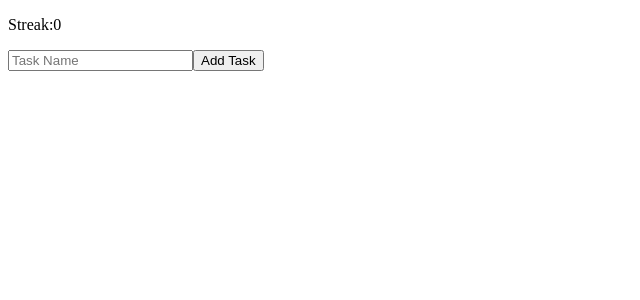
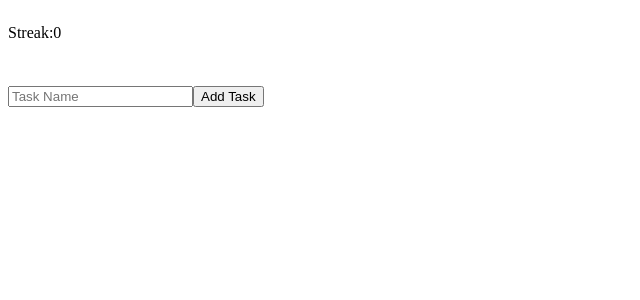
Before and after one commit to joshpitzalis/ritual, a React (Create React App) app in the folder ritual/: page / in a window 1280 px wide. Shown: the top 300 px of the page, without its empty margins (0-640 px from the left). Built offline with nearby package versions, Linux system fonts and the light colour scheme.

Commit message:
now you cant undo a done task

```diff
--- a/ritual/src/components/App.js
+++ b/ritual/src/components/App.js
@@ -9,7 +9,6 @@ class App extends Component {
     super();
     this.createTask = this.createTask.bind(this);
     this.updateTask = this.updateTask.bind(this);
-    this.updateStreak = this.updateStreak.bind(this);
     this.state = {
       tasks: {},
       streak: 0,
@@ -23,7 +22,8 @@ class App extends Component {
     tasks[`task-${timestamp}`] = task;
     this.setState({
       tasks,
-      completed: false});
+      completed: false,
+      disabled: false});
   }
 
   updateTask (key, updatedTask) {
@@ -43,13 +43,8 @@ class App extends Component {
     });
   }
 
-  updateStreak (updatedStreak) {
-    console.log(updatedStreak)
-
-  }
-
   render () {
-    const {tasks, streak, completed} = this.state;
+    const {tasks, streak, completed, disabled} = this.state;
     return (
       <div>
         <Streak streak={streak} />
--- a/ritual/src/components/Streak.js
+++ b/ritual/src/components/Streak.js
@@ -1,17 +1,9 @@
-import React, { Component } from 'react';
+import React from 'react';
 
-class Streak extends Component {
-
-  render () {
-    return (
-      <div>
-        <p>
-          Streak:
-          {this.props.streak}
-        </p>
-      </div>
-    );
-  }
-}
-
+const Streak = ({ streak }) => <div>
+                                 <p>
+                                   Streak:
+                                   {streak}
+                                 </p>
+                               </div>;
 export default Streak;
--- a/ritual/src/components/Task.js
+++ b/ritual/src/components/Task.js
@@ -9,15 +9,14 @@ class Task extends Component {
 
   togglChecked () {
     const task = this.props.details;
-    const updatedTask = { ...task, complete: !task.complete };
+    const updatedTask = { ...task, complete: true, disabled: true };
     this.props.updateTask(this.props.index, updatedTask);
   }
 
   render () {
     return (
-      <li onChange={() => this.togglChecked()} style={{
-        textDecoration: this.props.details.complete ? 'line-through' : 'none'}}>
-        <input type='checkbox'/>
+      <li onChange={() => this.togglChecked()}>
+        <input type='checkbox' disabled={this.props.details.disabled}/>
         {this.props.details.name}</li>
     );
   }
--- /dev/null
+++ b/ritual/src/index.css
@@ -0,0 +1,3 @@
+* + * {
+  margin-top: 1.5em;
+}
--- a/ritual/src/index.js
+++ b/ritual/src/index.js
@@ -1,6 +1,7 @@
 import React from 'react';
 import ReactDOM from 'react-dom';
 import App from './components/App';
+import './index.css';
 
 ReactDOM.render(
   <App />,
```
